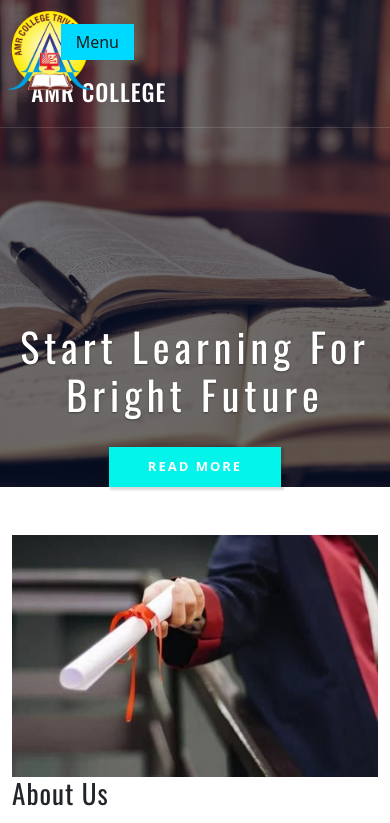
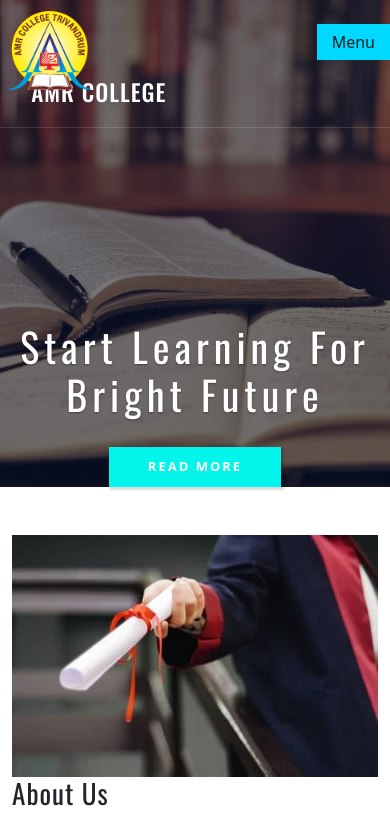
Before and after one commit to Ashwinv007/AMR-DEMO, a plain HTML site: page index.html in a window 390 px wide. Shown: the top 823 px of the page. Drawn offline with nearby package versions, Linux system fonts and the light colour scheme; files whose address does not match are found by name.

Commit message:
menu 0em

```diff
--- a/css/style.css
+++ b/css/style.css
@@ -358,7 +358,7 @@ li > a:only-child:after {
         text-decoration: none;
         border: none;
         float: right;
-        margin-right: 16em;
+        margin-right: 0em;
         background-color: #fff;
         color: #1b1d1d;
         text-transform: capitalize;
```
